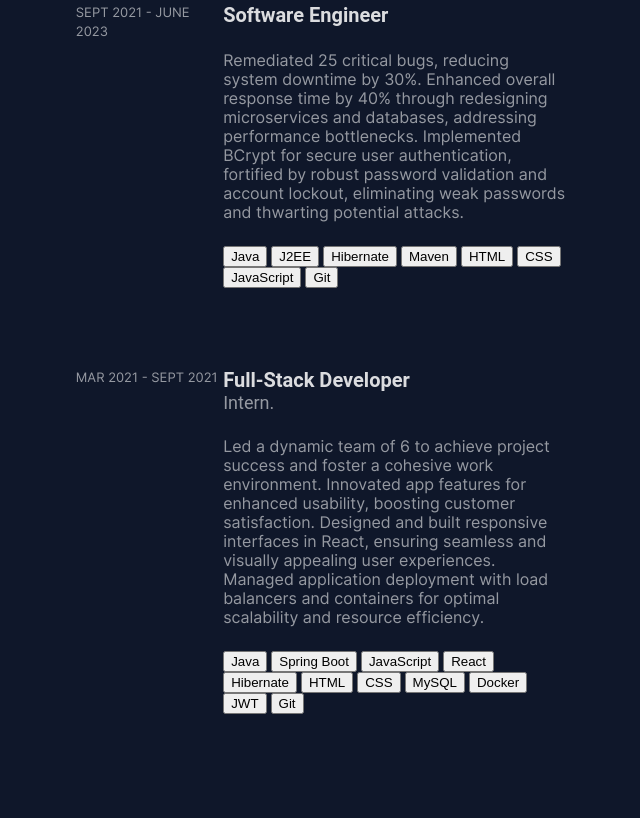
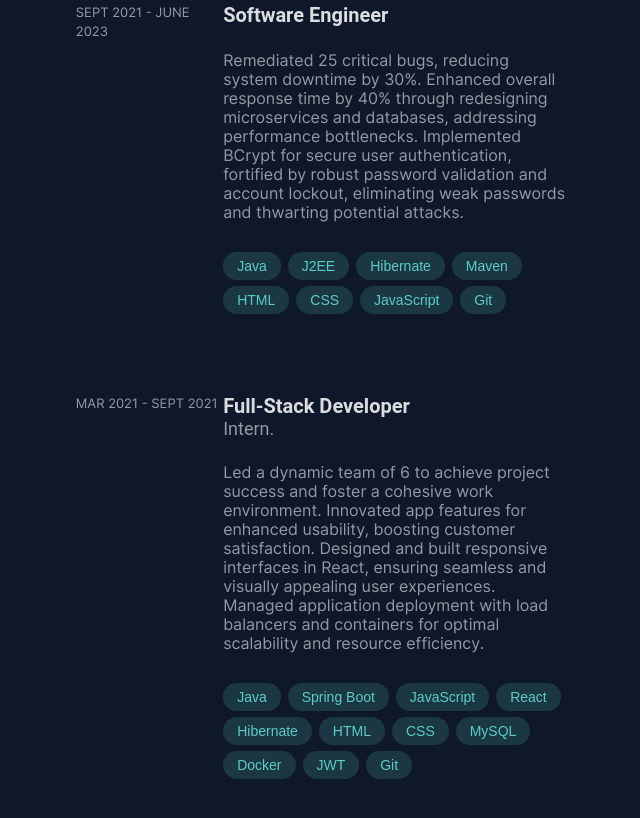
Before and after one commit to vvijayk1999/vvijayk1999.github.io, a plain HTML site: page index.html in a window 1280 px wide. Shown: the part 673-1491 px from the top of the page, without its empty margins (561-1201 px from the left). Drawn offline with Linux system fonts and the light colour scheme.

Commit message:
fix skill button styles

```diff
--- a/index.css
+++ b/index.css
@@ -99,6 +99,16 @@ body {
   height: 100vh;
   width: 100%;
   box-sizing: border-box;
+}
+
+.btn {
+  font-size: var(--font-size-btn);
+  color: var(--primary-accent);
+  background-color: var(--dark-accent);
+  border: 0;
+  padding: 6px 14px;
+  border-radius: 20px;
+  margin: 6px 3px 0 0;
 }
 
 .container {
```
